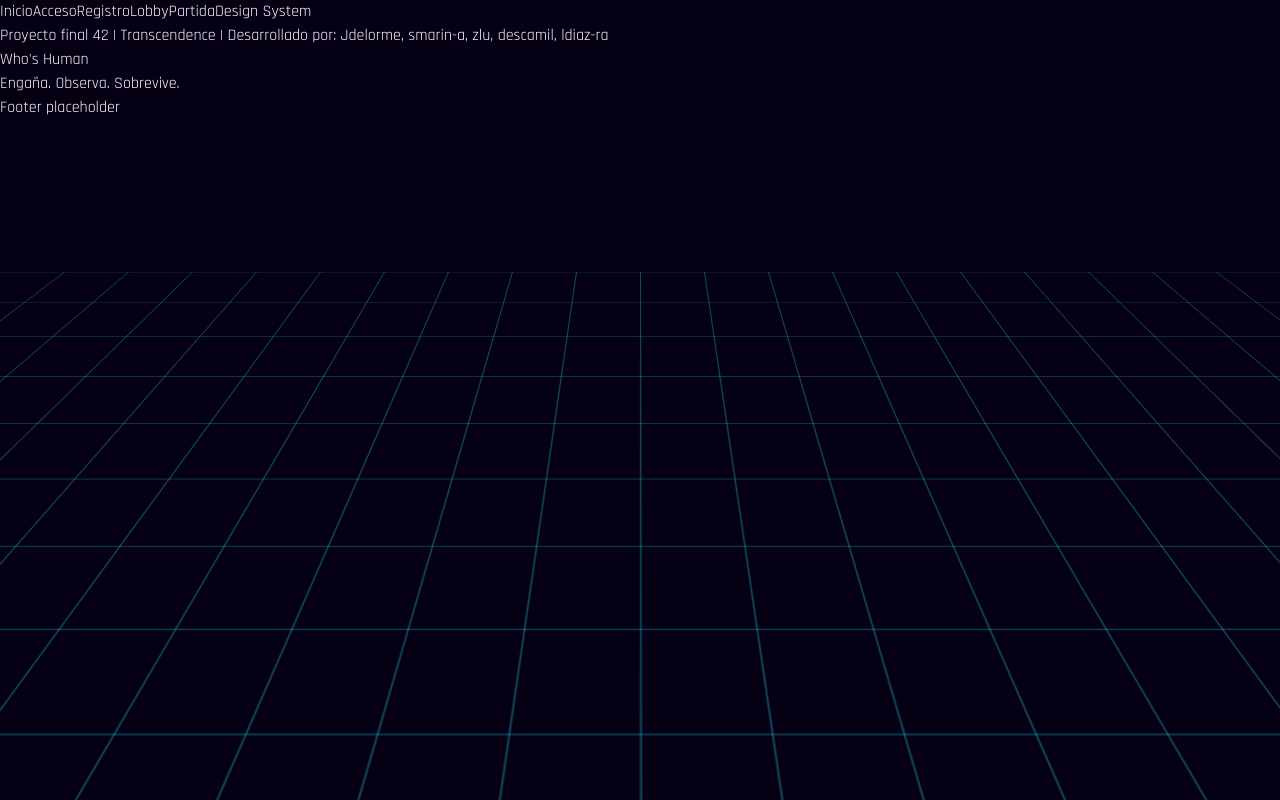
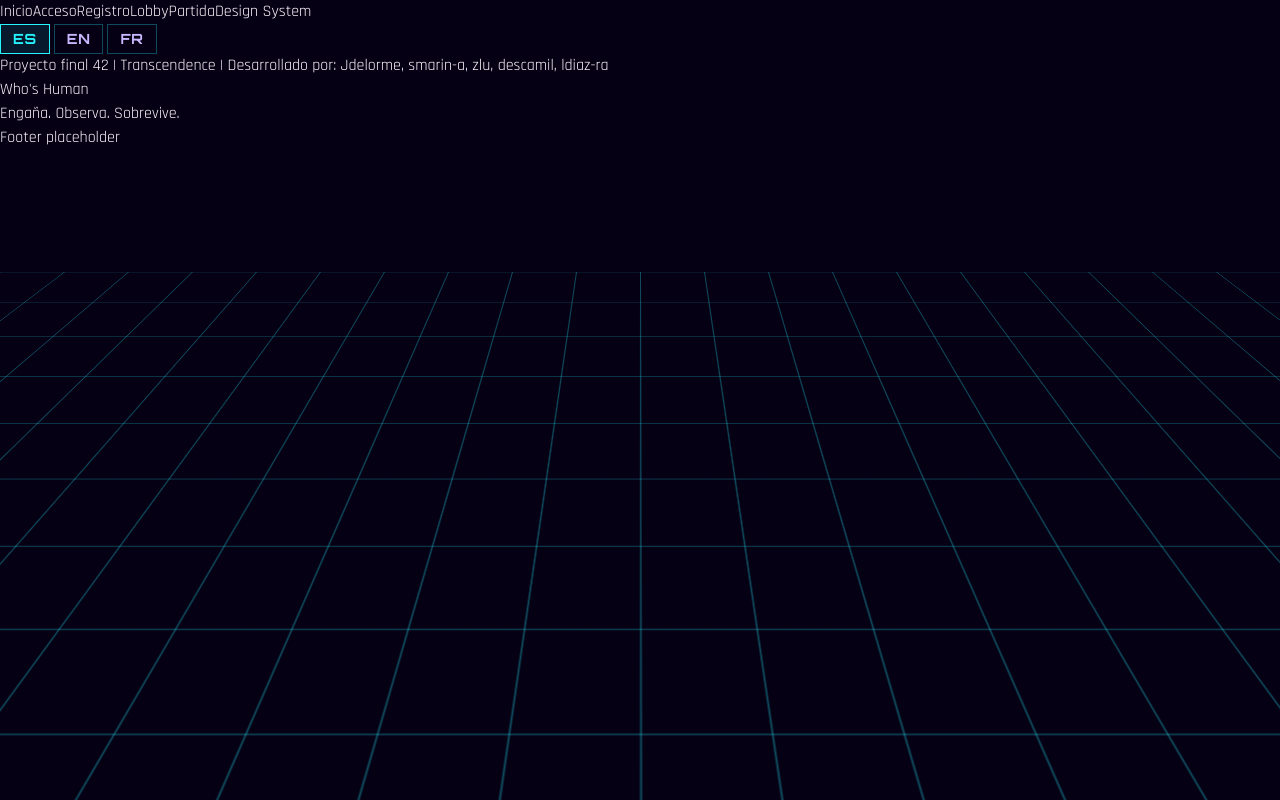
Before and after one commit to whoshuman/whoshuman, a React (Vite) app in the folder apps/frontend/: page / in a window 1280 px wide. Built offline with nearby package versions, Linux system fonts and the light colour scheme.

Commit message:
feat(frontend): agrega selector de idioma ES/EN/FR

```diff
--- a/apps/frontend/src/layout/AppLayout.tsx
+++ b/apps/frontend/src/layout/AppLayout.tsx
@@ -1,5 +1,6 @@
 import { Link, Outlet } from "@tanstack/react-router";
 import { useTranslation } from "react-i18next";
+import LanguageSelector from "../shared/LanguageSelector";
 
 function AppLayout() {
   const { t } = useTranslation();
@@ -14,6 +15,7 @@ function AppLayout() {
           <Link to="/game">{t("nav.game")}</Link>
           <Link to="/design-system">{t("nav.designSystem")}</Link>
         </nav>
+        <LanguageSelector />
       </header>
 
       <div>
--- /dev/null
+++ b/apps/frontend/src/shared/LanguageSelector.tsx
@@ -0,0 +1,31 @@
+import { useTranslation } from "react-i18next";
+
+const LANGUAGES = [
+  { code: "es", label: "ES" },
+  { code: "en", label: "EN" },
+  { code: "fr", label: "FR" }
+];
+
+function LanguageSelector() {
+  const { i18n } = useTranslation();
+
+  return (
+    <div className="flex gap-1">
+      {LANGUAGES.map(({ code, label }) => (
+        <button
+          key={code}
+          onClick={() => void i18n.changeLanguage(code)}
+          className={
+            i18n.language === code
+              ? "border border-neon-cyan bg-neon-cyan/10 px-3 py-1 text-sm font-bold text-neon-cyan font-display tracking-wider"
+              : "border border-neon-cyan/30 bg-transparent px-3 py-1 text-sm font-bold text-text-muted font-display tracking-wider hover:border-neon-cyan/60 hover:text-neon-cyan/60"
+          }
+        >
+          {label}
+        </button>
+      ))}
+    </div>
+  );
+}
+
+export default LanguageSelector;
```
